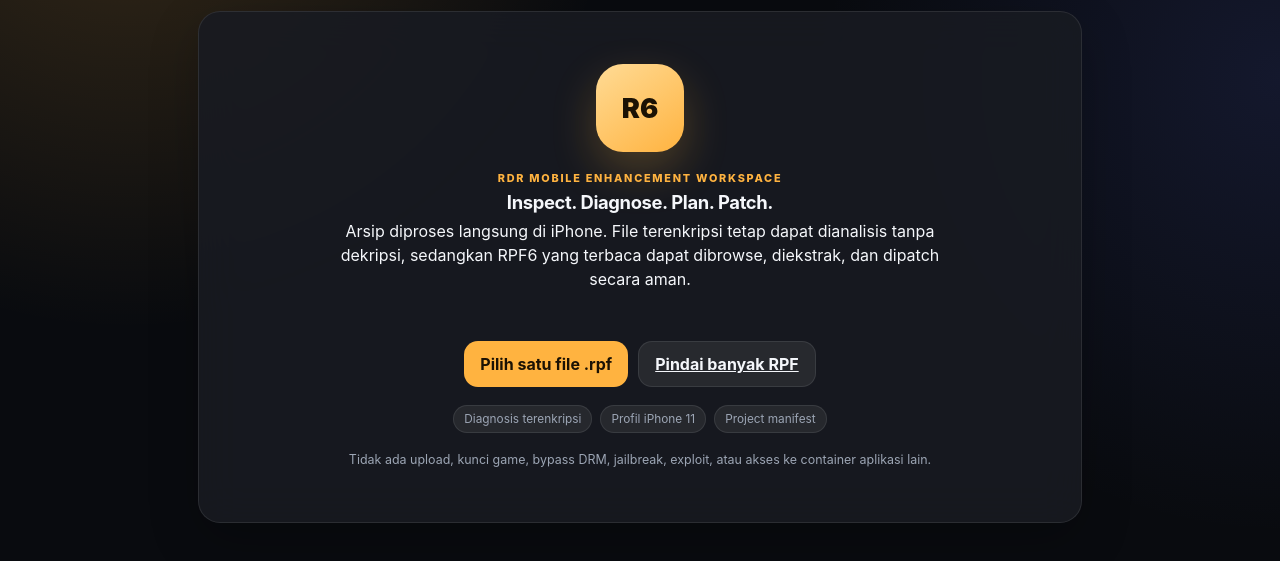
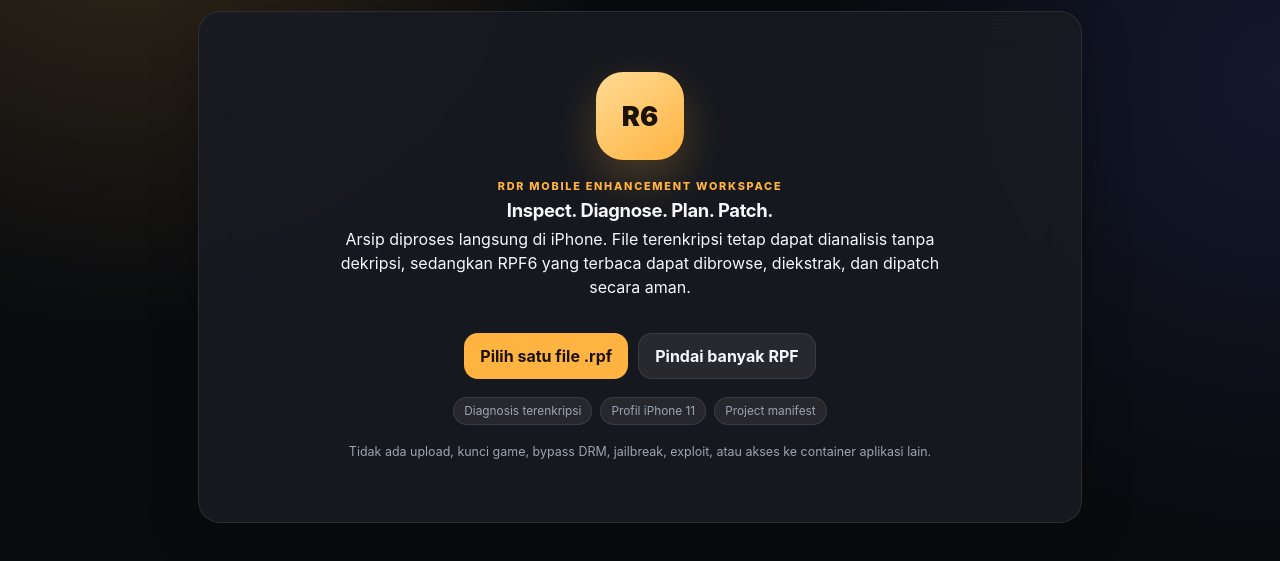
Before and after one commit to drmacze/DLavie-Patches, a website with bundled scripts: page rpf6-pocket-web/index.html in a window 1280 px wide. Shown: the part 83-644 px from the top of the page. Built offline with nearby package versions, Linux system fonts and the light colour scheme.

Commit message:
style: support batch navigation links

```diff
--- a/rpf6-pocket-web/styles.css
+++ b/rpf6-pocket-web/styles.css
@@ -331,3 +331,11 @@ dialog { width: min(calc(100% - 24px), 620px); padding: 0; color: var(--text); b
   .section-heading { flex-direction: column; }
   .button-row > * { width: 100%; }
 }
+
+.button-link {
+  display: inline-flex;
+  align-items: center;
+  justify-content: center;
+  text-decoration: none;
+}
+.hero-actions { justify-content: center; margin-top: 0; }
```
